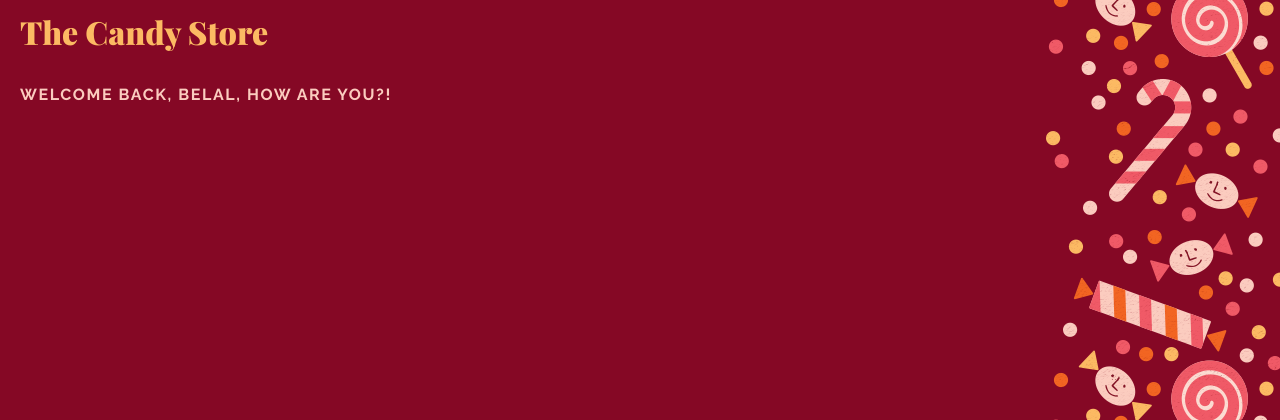
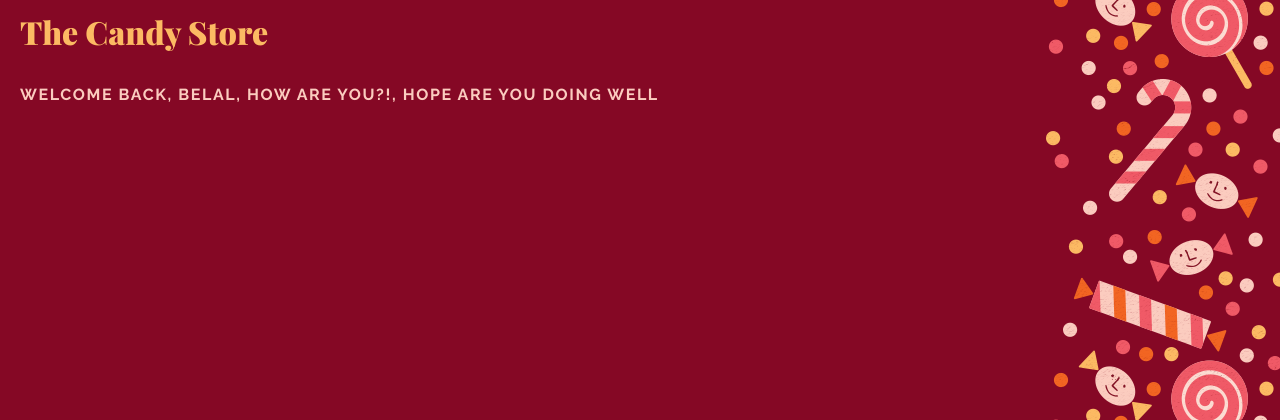
Before and after one commit to Belal13ify/phpbook, a PHP site: page /section_a/c02/if-statement.php in a window 1280 px wide. Shown: the top 420 px of the page. Run offline with PHP 8.4, Linux system fonts and the light colour scheme.

Commit message:
If statment

```diff
--- a/section_a/c02/if-statement.php
+++ b/section_a/c02/if-statement.php
@@ -3,7 +3,7 @@ $name     = 'Belal';
 $greeting = 'Hello';
 
 if ($name !== '') {
-    $greeting = 'Welcome back, ' . $name . ', ' . 'How are you?!';
+    $greeting = 'Welcome back, ' . $name . ', ' . 'How are you?!, Hope are you doing well';
 }
 ?>
 <!DOCTYPE html>
```
